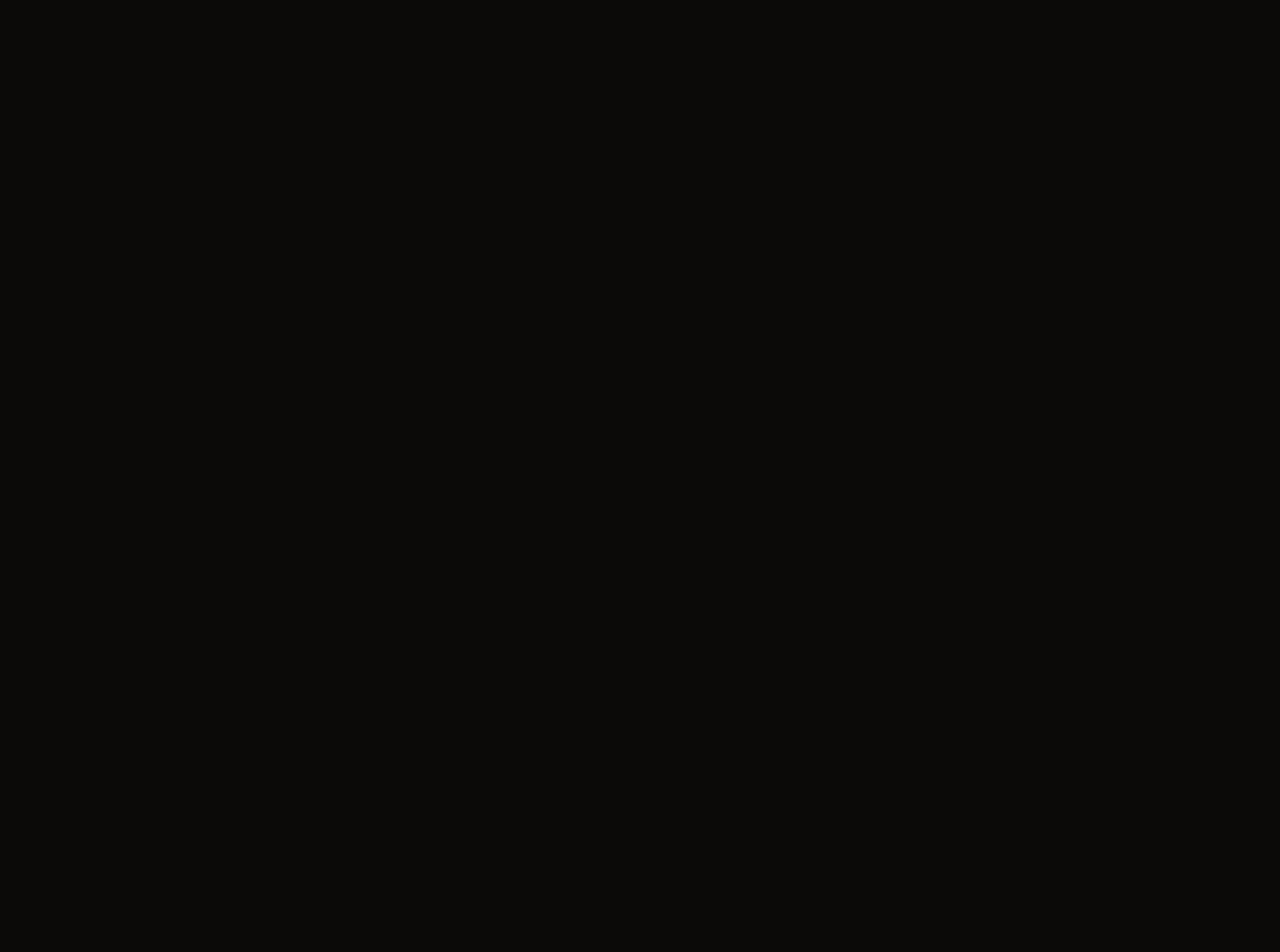
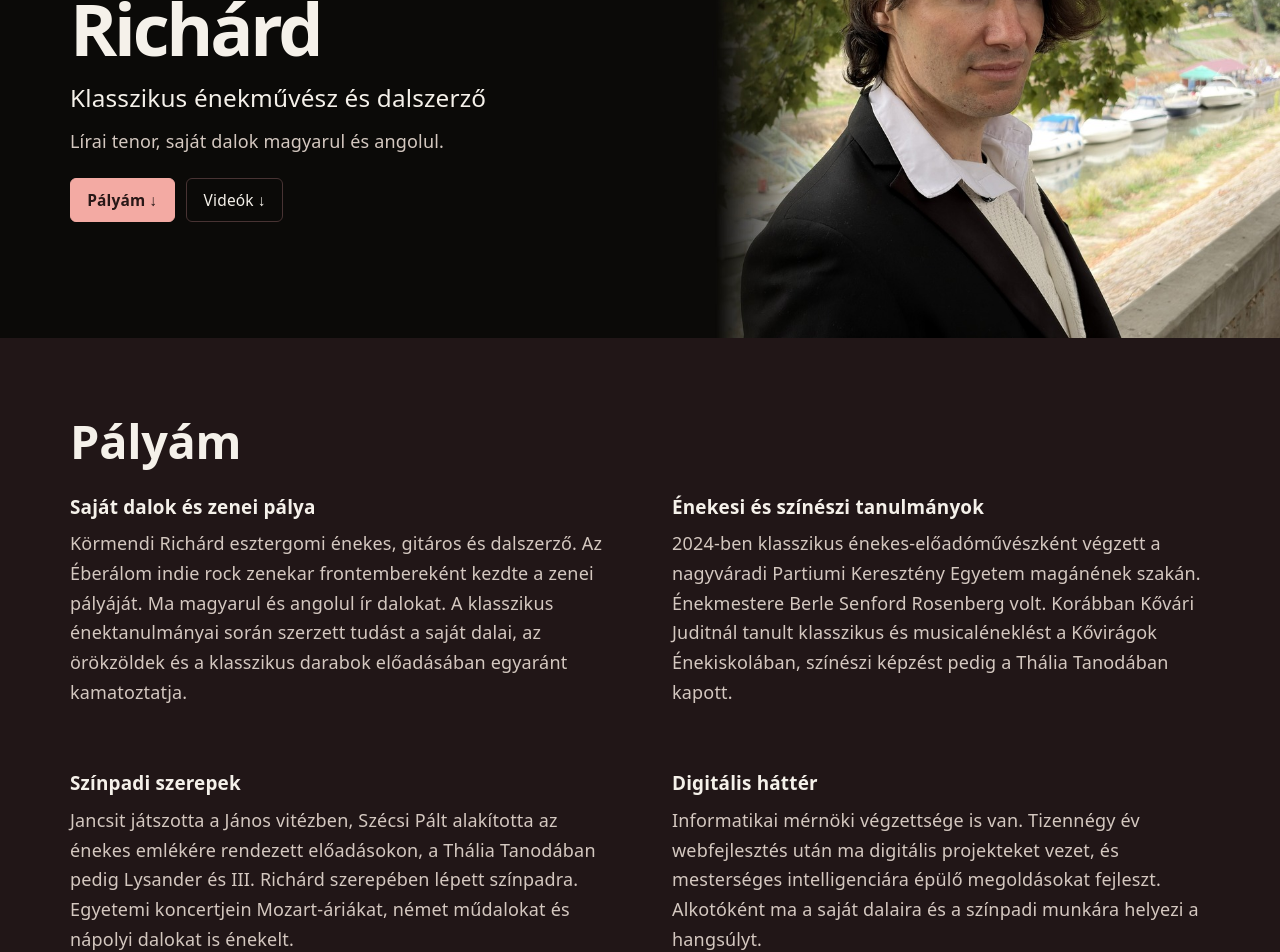
Before and after one commit to rickcircle/richard-kormendi-site, a React (Vite) app: page /bemutatkozas in a window 1280 px wide. Before the commit this address had no page. Shown: the part 260-1212 px from the top of the page. Before the commit the page ends 800 px from the top, so only its background shows below. Built offline with nearby package versions, Linux system fonts and the light colour scheme.

Commit message:
Add an artist biography page using the booking page layout

```diff
--- a/src/App.jsx
+++ b/src/App.jsx
@@ -29,6 +29,7 @@ export default function App() {
         <Route path="/" element={<Home />} />
         <Route path="/hire" element={<Hire />} />
         <Route path="/epk" element={<Epk />} />
+        <Route path="/bemutatkozas" element={<Epk artistProfile />} />
         <Route path="/casting" element={<Casting />} />
         <Route path="/press" element={<PressPage />} />
         <Route path="/discography" element={<DiscographyPage />} />
--- a/src/context/LanguageContext.jsx
+++ b/src/context/LanguageContext.jsx
@@ -6,7 +6,7 @@ function getInitialLang() {
   // ?lang=hu vagy ?lang=en URL param felülírja a defaultot
   const param = new URLSearchParams(window.location.search).get("lang");
   if (param === "hu" || param === "en") return param;
-  return "en"; // default: angol
+  return /^\/bemutatkozas\/?$/i.test(window.location.pathname) ? "hu" : "en";
 }
 
 export function LanguageProvider({ children }) {
--- /dev/null
+++ b/src/pages/ArtistBiography.jsx
@@ -0,0 +1,56 @@
+const biography = {
+  hu: [
+    {
+      title: "Saját dalok és zenei pálya",
+      text: "Körmendi Richárd esztergomi énekes, gitáros és dalszerző. Az Éberálom indie rock zenekar frontembereként kezdte a zenei pályáját. Ma magyarul és angolul ír dalokat. A klasszikus énektanulmányai során szerzett tudást a saját dalai, az örökzöldek és a klasszikus darabok előadásában egyaránt kamatoztatja.",
+    },
+    {
+      title: "Énekesi és színészi tanulmányok",
+      text: "2024-ben klasszikus énekes-előadóművészként végzett a nagyváradi Partiumi Keresztény Egyetem magánének szakán. Énekmestere Berle Senford Rosenberg volt. Korábban Kővári Juditnál tanult klasszikus és musicaléneklést a Kővirágok Énekiskolában, színészi képzést pedig a Thália Tanodában kapott.",
+    },
+    {
+      title: "Színpadi szerepek",
+      text: "Jancsit játszotta a János vitézben, Szécsi Pált alakította az énekes emlékére rendezett előadásokon, a Thália Tanodában pedig Lysander és III. Richárd szerepében lépett színpadra. Egyetemi koncertjein Mozart-áriákat, német műdalokat és nápolyi dalokat is énekelt.",
+    },
+    {
+      title: "Digitális háttér",
+      text: "Informatikai mérnöki végzettsége is van. Tizennégy év webfejlesztés után ma digitális projekteket vezet, és mesterséges intelligenciára épülő megoldásokat fejleszt. Alkotóként ma a saját dalaira és a színpadi munkára helyezi a hangsúlyt.",
+    },
+  ],
+  en: [
+    {
+      title: "Songwriting and early career",
+      text: "Richard Körmendi is a singer, guitarist and songwriter from Esztergom, Hungary. He began his music career fronting the indie rock band Éberálom and now writes songs in Hungarian and English. He draws on his classical training when performing original songs, popular standards and classical repertoire.",
+    },
+    {
+      title: "Vocal and acting training",
+      text: "He graduated in classical vocal performance from Partium Christian University in Oradea in 2024, where he studied with Berle Senford Rosenberg. He previously studied classical and musical theatre singing with Judit Kővári at the Kővirágok School of Singing and trained as an actor at Thália Tanoda.",
+    },
+    {
+      title: "Stage roles",
+      text: "He played Jancsi in János vitéz and portrayed Hungarian singer Pál Szécsi in tribute performances. At Thália Tanoda he played Lysander and Richard III. His university concerts included Mozart arias, German art songs and Neapolitan songs.",
+    },
+    {
+      title: "Digital background",
+      text: "With a background in computer engineering, he spent 14 years working as a web developer before moving into digital project management and AI development. As an artist, he now focuses on songwriting and performing.",
+    },
+  ],
+};
+
+export default function ArtistBiography({ lang }) {
+  return (
+    <section id="palyam" className="epk-section epk-section-tinted" aria-labelledby="artist-bio-heading">
+      <div className="epk-wrap">
+        <h2 id="artist-bio-heading">{lang === "hu" ? "Pályám" : "Biography"}</h2>
+        <div className="epk-editorial epk-biography">
+          {biography[lang].map(({ title, text }) => (
+            <div key={title}>
+              <h3>{title}</h3>
+              <p>{text}</p>
+            </div>
+          ))}
+        </div>
+      </div>
+    </section>
+  );
+}
--- a/src/pages/Epk.css
+++ b/src/pages/Epk.css
@@ -104,6 +104,7 @@
 
 .epk-editorial { display: grid; grid-template-columns: 1fr 1fr; gap: clamp(1.5rem, 5vw, 4rem); }
 .epk-editorial .epk-kicker { margin-bottom: 0.6rem; }
+.epk-biography h3 { margin-bottom: 0.55rem; }
 .epk-editorial h2 { font-size: clamp(1.55rem, 3vw, 2.2rem); margin-bottom: 0.75rem; }
 .epk-listen { margin-top: 2rem; }
 .epk .epk-photo { display: block; text-decoration: none; color: var(--epk-ink); }
--- a/src/pages/Epk.jsx
+++ b/src/pages/Epk.jsx
@@ -2,6 +2,7 @@ import { useEffect, useState } from "react";
 import { useLang } from "../context/LanguageContext";
 import Navbar from "../components/Navbar";
 import Footer from "../components/Footer";
+import ArtistBiography from "./ArtistBiography";
 import { track } from "../utils/track";
 import portraitWide from "../assets/images/portrait-riverside-wide.jpg";
 import portraitMobile from "../assets/images/portrait-riverside-mobile.jpg";
@@ -118,16 +119,20 @@ function VideoCard({ video, hu, playing, onPlay, landscape }) {
   );
 }
 
-export default function Epk() {
+export default function Epk({ artistProfile = false }) {
   const { lang } = useLang();
   const hu = lang === "hu";
   const [playing, setPlaying] = useState(null);
 
   useEffect(() => {
     const previousTitle = document.title;
-    document.title = hu ? "Körmendi Richárd – Fellépésajánló" : "Richard Körmendi – Live bookings";
+    const name = hu ? "Körmendi Richárd" : "Richard Körmendi";
+    const title = artistProfile
+      ? (hu ? "Bemutatkozás" : "Artist biography")
+      : (hu ? "Fellépésajánló" : "Live bookings");
+    document.title = `${name} – ${title}`;
     return () => { document.title = previousTitle; };
-  }, [hu]);
+  }, [artistProfile, hu]);
 
   const renderVideo = (video, landscape = false) => (
     <VideoCard
@@ -154,26 +159,42 @@ export default function Epk() {
           </picture>
           <div className="epk-hero-copy">
             <h1 id="epk-name">{hu ? "Körmendi Richárd" : "Richard Körmendi"}</h1>
-            <p className="epk-lead">{hu ? "Klasszikus tenor a rock világában." : "A classical tenor in the world of rock."}</p>
+            <p className="epk-lead">{artistProfile
+              ? (hu ? "Klasszikus énekművész és dalszerző" : "Classical singer and songwriter")
+              : (hu ? "Klasszikus tenor a rock világában." : "A classical tenor in the world of rock.")}</p>
+            {artistProfile && (
+              <p>{hu
+                ? "Lírai tenor, saját dalok magyarul és angolul."
+                : "Lyric tenor with original songs in Hungarian and English."}</p>
+            )}
             <div className="epk-actions">
+              {artistProfile ? (
+                <a className="epk-button epk-button-primary" href="#palyam">{hu ? "Pályám" : "Biography"} ↓</a>
+              ) : (
                 <a className="epk-button epk-button-primary" href={`mailto:${email}`}
                   onClick={() => track("click", { label: "epk_booking_contact" })}>
                   {hu ? "Fellépés egyeztetése" : "Booking enquiries"}
                 </a>
-              <a className="epk-button" href="#videok">{hu ? "Műsorízelítő" : "Watch the showreel"} ↓</a>
+              )}
+              <a className="epk-button" href="#videok">
+                {artistProfile ? (hu ? "Videók" : "Videos") : (hu ? "Műsorízelítő" : "Watch the showreel")} ↓
+              </a>
             </div>
           </div>
         </section>
 
+        {artistProfile && <ArtistBiography lang={lang} />}
+
         <section id="videok" className="epk-section" aria-labelledby="epk-video-heading">
           <div className="epk-wrap">
-            <h2 id="epk-video-heading">{hu ? "Videórészletek" : "Performance clips"}</h2>
+            <h2 id="epk-video-heading">{artistProfile ? (hu ? "Zenei felvételek" : "Recordings") : (hu ? "Videórészletek" : "Performance clips")}</h2>
             <div className="epk-grid">
               {videos.map(video => renderVideo(video))}
             </div>
           </div>
         </section>
 
+        {!artistProfile && (
           <section className="epk-section epk-section-tinted" aria-labelledby="epk-about-heading">
             <div className="epk-wrap epk-editorial">
               <div>
@@ -192,6 +213,7 @@ export default function Epk() {
               </div>
             </div>
           </section>
+        )}
 
         <section className="epk-section" aria-labelledby="epk-more-videos-heading">
           <div className="epk-wrap">
@@ -250,10 +272,10 @@ export default function Epk() {
 
         <section className="epk-section epk-contact" aria-labelledby="epk-contact-heading">
           <div className="epk-wrap">
-            <h2 id="epk-contact-heading">{hu ? "Fellépés és sajtó" : "Bookings and press"}</h2>
-            <p>{hu
-              ? "Ha fellépésre hívnál, írd meg, milyen rendezvényre gondoltál, mikor és hol lenne."
-              : "For booking enquiries, please include the date, venue and type of event."}</p>
+            <h2 id="epk-contact-heading">{artistProfile ? (hu ? "Kapcsolat" : "Contact") : (hu ? "Fellépés és sajtó" : "Bookings and press")}</h2>
+            <p>{artistProfile
+              ? (hu ? "Zenei együttműködéssel, fellépéssel vagy sajtómegkereséssel kapcsolatban írj e-mailt." : "For collaborations, bookings or press enquiries, get in touch by email.")
+              : (hu ? "Ha fellépésre hívnál, írd meg, milyen rendezvényre gondoltál, mikor és hol lenne." : "For booking enquiries, please include the date, venue and type of event.")}</p>
             <a href={`mailto:${email}`} onClick={() => track("click", { label: "epk_booking_contact" })}>{email}</a>
             <p>{hu ? "Esztergom, Magyarország" : "Esztergom, Hungary"}</p>
             <button type="button" className="epk-button epk-print"
```
Lines whose indentation alone changed are shown as unchanged.
